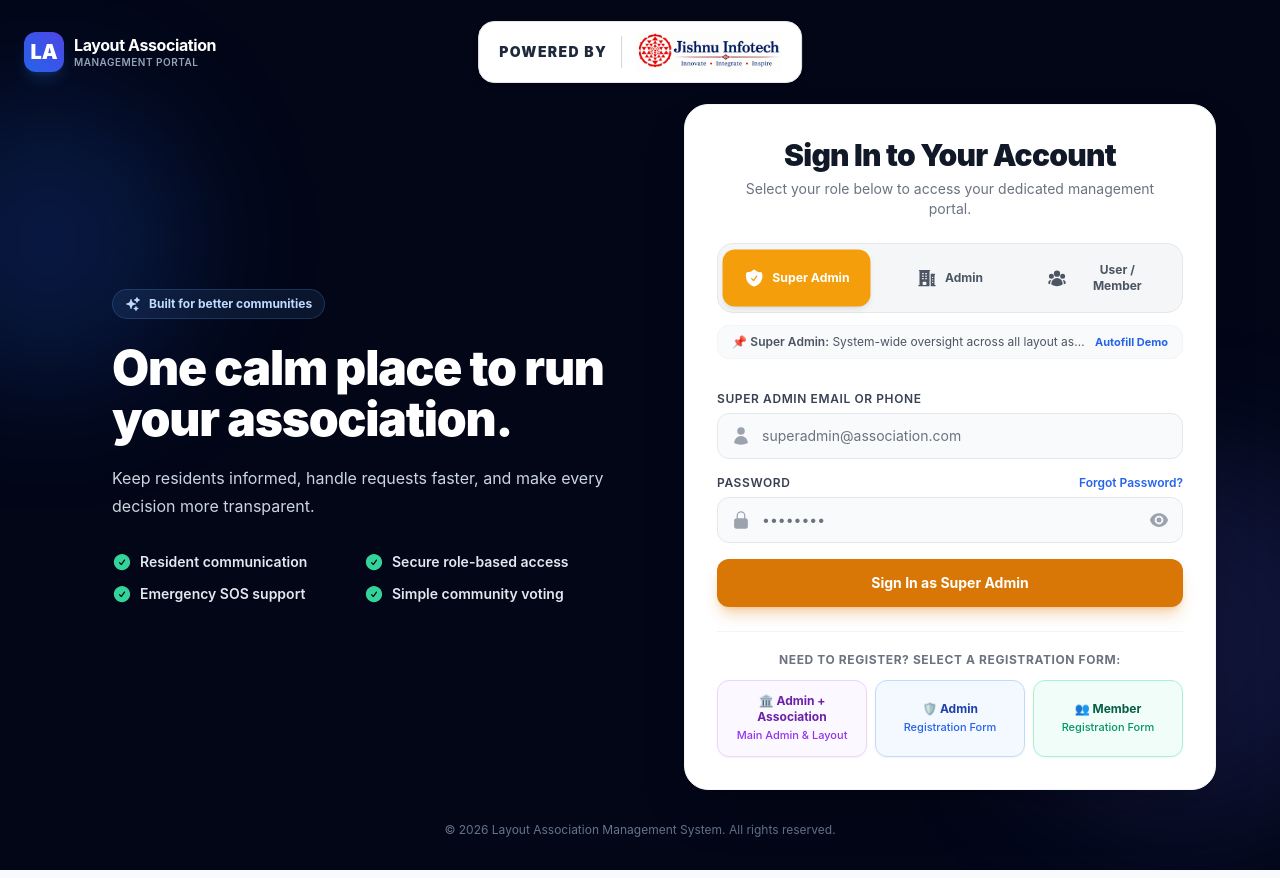
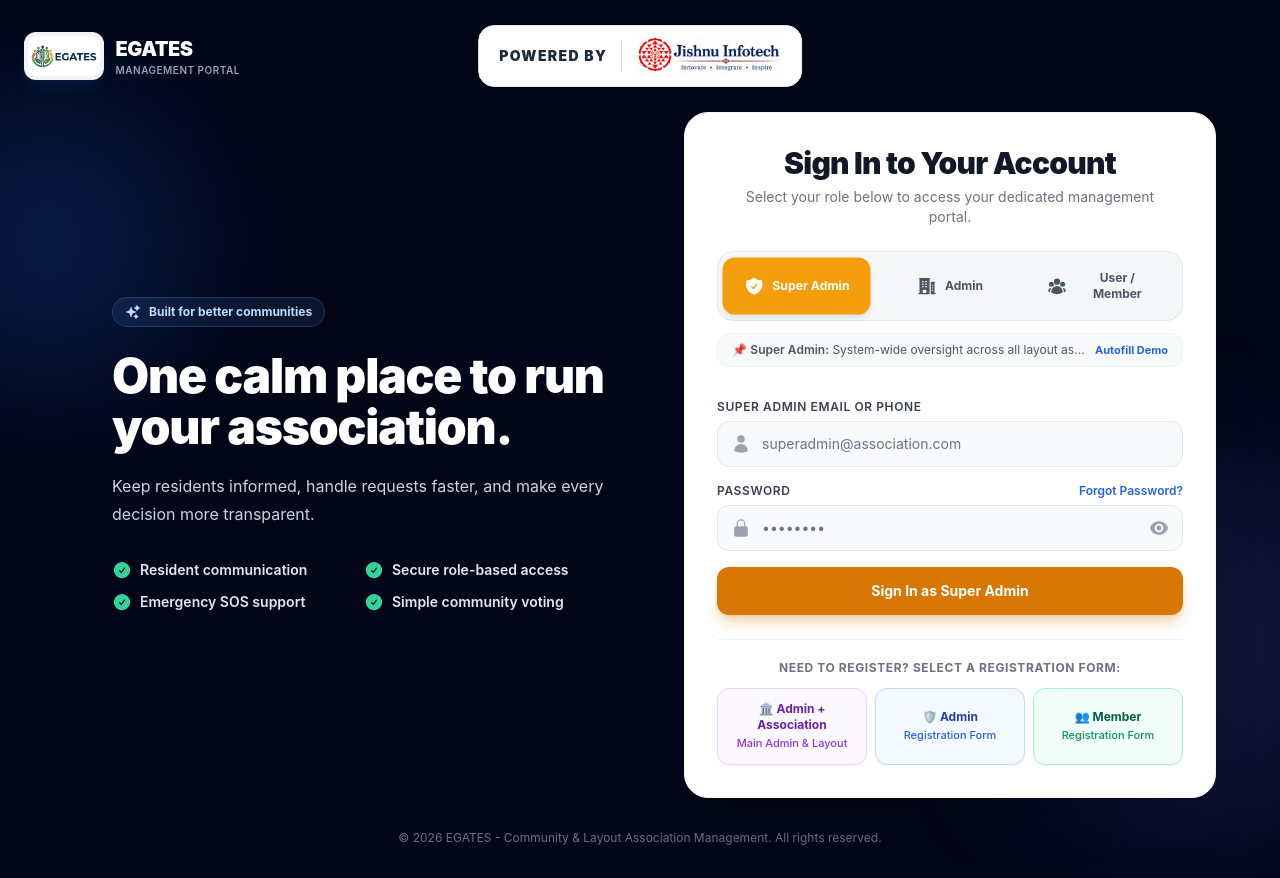
Before and after one commit to Gokulanv40/E-GATES, a React (Vite) app in the folder client/: page /login in a window 1280 px wide. Built offline with nearby package versions, Linux system fonts and the light colour scheme.

Commit message:
feat(branding): update website logo and name to EGATES across all portals

```diff
--- a/client/index.html
+++ b/client/index.html
@@ -2,15 +2,15 @@
 <html lang="en">
   <head>
     <meta charset="UTF-8" />
-    <link rel="icon" type="image/svg+xml" href="/vite.svg" />
+    <link rel="icon" type="image/png" href="/egates-logo.png" />
     <meta name="viewport" content="width=device-width, initial-scale=1.0, maximum-scale=1.0, user-scalable=no" />
     <meta name="theme-color" content="#2563eb" />
-    <meta name="description" content="Layout Association Management System - Community Portal, SOS Emergency, Maintenance, News and Voting" />
+    <meta name="description" content="EGATES - Smart Community & Layout Association Management System" />
     <meta name="apple-mobile-web-app-capable" content="yes" />
     <meta name="apple-mobile-web-app-status-bar-style" content="black-translucent" />
-    <meta name="apple-mobile-web-app-title" content="Association" />
+    <meta name="apple-mobile-web-app-title" content="EGATES" />
     <link rel="manifest" href="/manifest.json" />
-    <title>Layout Association Management System</title>
+    <title>EGATES - Community & Layout Association Management System</title>
   </head>
   <body class="bg-gray-50 text-gray-900 antialiased min-h-screen">
     <div id="root"></div>
--- a/client/src/components/common/DigitalIdCardModal.jsx
+++ b/client/src/components/common/DigitalIdCardModal.jsx
@@ -194,7 +194,7 @@ export default function DigitalIdCardModal({
               {/* Association Name */}
               <div className="relative z-10 px-6">
                 <p className="text-[10px] tracking-widest uppercase font-extrabold text-amber-400">
-                  RESIDENTS WELFARE ASSOCIATION
+                  EGATES • RESIDENTS WELFARE ASSOCIATION
                 </p>
                 <h2 className="text-sm sm:text-base font-black tracking-tight mt-0.5 line-clamp-1 drop-shadow-sm">
                   {currentAssocName}
--- a/client/src/components/layout/Footer.jsx
+++ b/client/src/components/layout/Footer.jsx
@@ -7,7 +7,7 @@ export default function Footer({ className = '' }) {
     <footer className={`bg-gray-800 text-gray-300 py-3 px-6 border-t border-gray-700 w-full mt-auto ${className}`}>
       <div className="max-w-7xl mx-auto flex items-center justify-center text-xs text-center">
         <p className="text-gray-400">
-          &copy; {currentYear} Layout Association Management System. All rights reserved.
+          &copy; {currentYear} EGATES - Smart Community & Layout Association Management. All rights reserved.
         </p>
       </div>
     </footer>
--- a/client/src/components/layout/Header.jsx
+++ b/client/src/components/layout/Header.jsx
@@ -94,8 +94,8 @@ export default function Header({ onMenuToggle, associationName }) {
     associationName ||
     user?.association_name ||
     (user?.role === 'super_admin'
-      ? 'Master Super Admin Portal'
-      : 'Layout Resident Association');
+      ? 'EGATES Master Super Admin Portal'
+      : 'EGATES Community');
 
   const resolveFileUrl = (filePath) => {
     if (!filePath) return '';
@@ -135,13 +135,15 @@ export default function Header({ onMenuToggle, associationName }) {
           type="button"
           onClick={() => setShowIdCard(true)}
           title="Click to view Digital ID Card"
-          className="flex items-center gap-1.5 sm:gap-2 text-left hover:opacity-85 transition focus:outline-none cursor-pointer group"
+          className="flex items-center gap-2 text-left hover:opacity-85 transition focus:outline-none cursor-pointer group"
         >
-          <div className="w-8 h-8 sm:w-10 sm:h-10 rounded-lg sm:rounded-xl bg-primary-600 text-white flex items-center justify-center font-bold text-sm sm:text-lg shadow-sm flex-shrink-0 group-hover:bg-primary-500 transition">
-            LA
-          </div>
-          <span className="font-bold text-gray-900 dark:text-white hidden md:inline-block tracking-tight text-base group-hover:text-primary-600 dark:group-hover:text-primary-400 transition">
-            Association
+          <img
+            src="/egates-logo.png"
+            alt="EGATES"
+            className="h-8 sm:h-9 w-auto object-contain rounded-lg bg-white/95 p-0.5 shadow-xs group-hover:scale-105 transition"
+          />
+          <span className="font-black text-gray-900 dark:text-white hidden md:inline-block tracking-tight text-base group-hover:text-primary-600 dark:group-hover:text-primary-400 transition">
+            EGATES
           </span>
         </button>
       </div>
--- a/client/src/components/layout/Sidebar.jsx
+++ b/client/src/components/layout/Sidebar.jsx
@@ -117,13 +117,15 @@ export default function Sidebar({ isOpen, onClose }) {
             title="Click to view Digital ID Card"
             className="flex items-center gap-3 text-left p-1.5 -ml-1.5 rounded-xl hover:bg-slate-800/80 transition focus:outline-none focus:ring-1 focus:ring-primary-500 cursor-pointer group"
           >
-            <div className="w-8 h-8 rounded-lg bg-primary-600 text-white font-bold flex items-center justify-center text-sm shadow-md group-hover:scale-105 group-hover:bg-primary-500 transition">
-              LA
-            </div>
+            <img
+              src="/egates-logo.png"
+              alt="EGATES"
+              className="h-9 w-auto max-w-[48px] object-contain rounded-xl bg-white/95 p-1 shadow-md group-hover:scale-105 transition"
+            />
             <div>
               <div className="flex items-center gap-1.5">
-                <h2 className="text-sm font-bold text-white tracking-tight group-hover:text-primary-300 transition">
-                  Association MS
+                <h2 className="text-sm font-black text-white tracking-tight group-hover:text-primary-300 transition">
+                  EGATES
                 </h2>
               </div>
               <span className="text-[10px] text-slate-400 capitalize block -mt-0.5 group-hover:text-slate-300">
--- a/client/src/pages/auth/Login.jsx
+++ b/client/src/pages/auth/Login.jsx
@@ -188,13 +188,15 @@ export default function Login() {
       <div className="pointer-events-none absolute -right-24 bottom-10 h-96 w-96 rounded-full bg-indigo-500/15 blur-3xl" />
       {/* Top Bar with Top Centre Powered by Logo */}
       <div className="relative z-10 w-full max-w-7xl mx-auto flex items-center justify-between py-2">
-        <div className="flex items-center gap-2.5 text-white">
-          <div className="w-10 h-10 rounded-xl bg-gradient-to-tr from-blue-600 to-indigo-600 flex items-center justify-center font-black text-xl shadow-lg shadow-blue-500/20">
-            LA
-          </div>
+        <div className="flex items-center gap-3 text-white">
+          <img
+            src="/egates-logo.png"
+            alt="EGATES"
+            className="h-10 sm:h-12 w-auto object-contain rounded-xl bg-white/95 p-1 shadow-lg shadow-blue-500/10"
+          />
           <div>
-            <span className="font-bold text-base tracking-tight block leading-tight">
-              Layout Association
+            <span className="font-black text-lg sm:text-xl tracking-tight block leading-tight text-white">
+              EGATES
             </span>
             <span className="text-[10px] text-slate-400 font-semibold uppercase tracking-wider block">
               Management Portal
@@ -473,7 +475,7 @@ export default function Login() {
 
       {/* Footer Copyright */}
       <footer className="text-center py-2 text-xs text-slate-500">
-        <p>&copy; {new Date().getFullYear()} Layout Association Management System. All rights reserved.</p>
+        <p>&copy; {new Date().getFullYear()} EGATES - Community & Layout Association Management. All rights reserved.</p>
       </footer>
     </div>
   );
--- a/client/src/pages/auth/Register.jsx
+++ b/client/src/pages/auth/Register.jsx
@@ -546,12 +546,14 @@ export default function Register() {
     <div className="min-h-screen bg-slate-900 flex flex-col justify-between p-4 sm:p-6 antialiased">
       {/* Top Header */}
       <div className="relative w-full max-w-5xl mx-auto flex items-center justify-between py-2">
-        <Link to="/" className="flex items-center gap-2 text-white">
-          <div className="w-9 h-9 rounded-xl bg-primary-600 flex items-center justify-center font-black text-lg shadow-lg">
-            LA
-          </div>
-          <span className="font-bold text-base tracking-tight hidden sm:inline">
-            Association Portal
+        <Link to="/" className="flex items-center gap-3 text-white">
+          <img
+            src="/egates-logo.png"
+            alt="EGATES"
+            className="h-9 sm:h-10 w-auto object-contain rounded-xl bg-white/95 p-1 shadow-md"
+          />
+          <span className="font-black text-lg tracking-tight hidden sm:inline text-white">
+            EGATES Portal
           </span>
         </Link>
 
@@ -1891,7 +1893,7 @@ export default function Register() {
       {/* Footer */}
       <footer className="text-center py-2 text-xs text-slate-500">
         <p>
-          &copy; {new Date().getFullYear()} Layout Association Management System. All
+          &copy; {new Date().getFullYear()} EGATES - Community & Layout Association Management. All
           rights reserved.
         </p>
       </footer>
```
Also changed, not shown: client/public/egates-logo.png (added), client/public/manifest.json.
